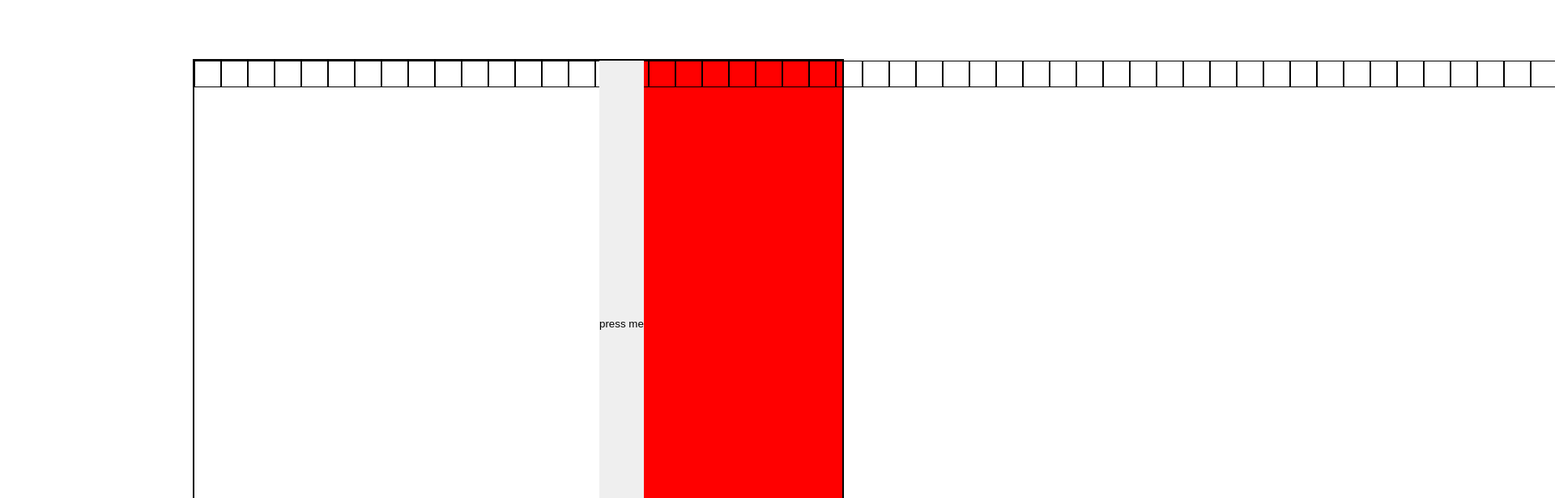
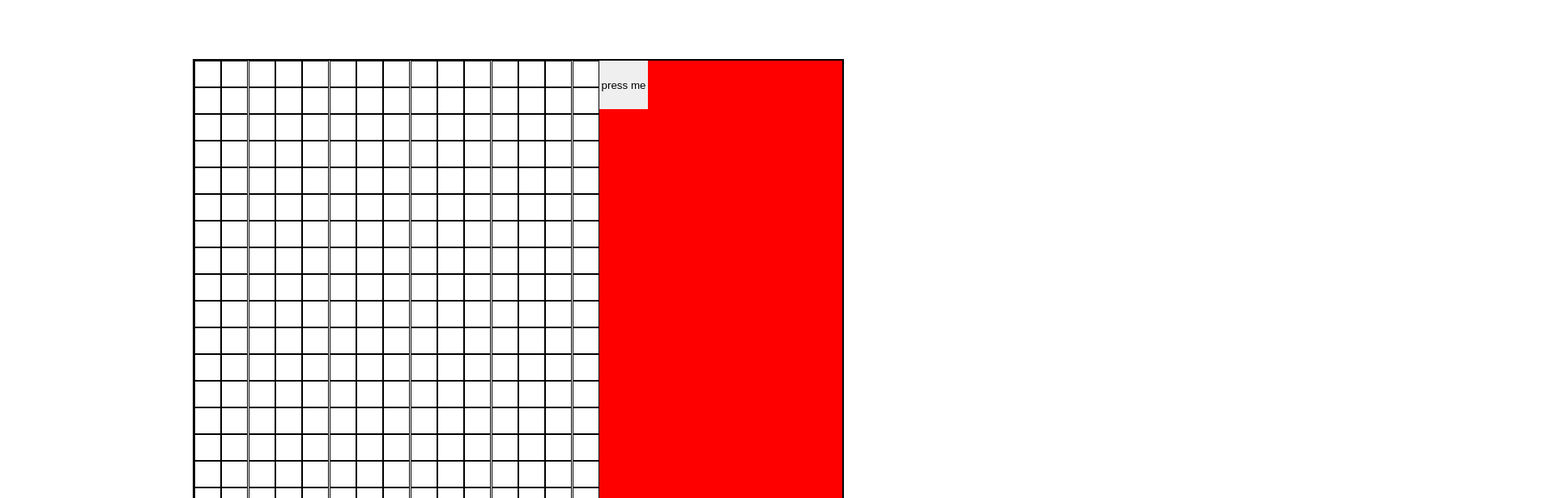
Before and after one commit to KristianColville1/tetris, a website: page index.html in a window 1280 px wide. Both pictures are taken after a click on the button "press me". Shown: the top 616 px of the page at 81% size, 1920 px wide, since content can reach past the window. Drawn offline with Linux system fonts and the light colour scheme.

Commit message:
Add style for containers with game cells and display in flex

```diff
--- a/assets/css/style-one.css
+++ b/assets/css/style-one.css
@@ -42,7 +42,9 @@ footer {
 }
 
 .container-row {
+    width: 500px;
     display: flex;
+    flex-wrap: wrap;
     flex-direction: row;
 }
 
@@ -53,3 +55,9 @@ footer {
     display: flex;
     flex-wrap: wrap;
 }
+
+button {
+    width: 60px;
+    height: 60px;
+
+}
```
